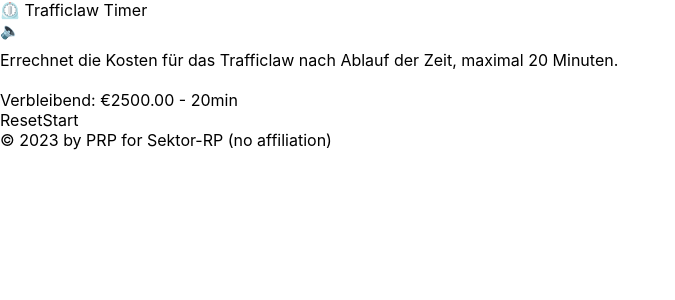
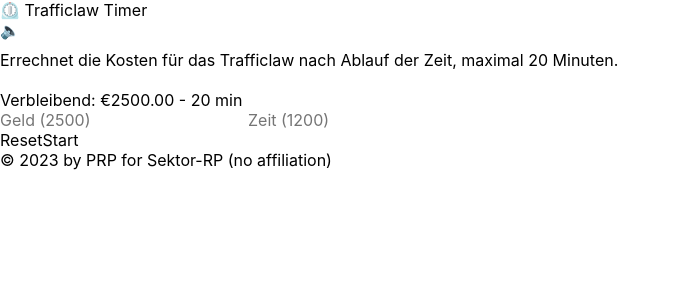
Before and after one commit to prpcodes/trafficlaw.lol, a React (Vite) app: page / in a window 1280 px wide. Shown: the top 300 px of the page, without its empty margins (0-675 px from the left). Built offline with nearby package versions, Linux system fonts and the light colour scheme.

Commit message:
fixed bugs

```diff
--- a/src/App.tsx
+++ b/src/App.tsx
@@ -1,10 +1,9 @@
 import { Buttons } from 'components/Buttons';
+import { Inputs } from 'components/Inputs';
 import { Checkbox } from 'components/Checkbox';
 import { Progress } from 'components/Progress';
 import { Remaining } from 'components/Remaining';
 import { useState, useEffect, useCallback } from 'react';
-
-const MONEY_PER_SECOND = 2.08;
 
 function App() {
   const [money, setMoney] = useState(2500);
@@ -25,15 +24,20 @@
 
   if (money <= 0 && playAlarm === true) {
     const audio = new Audio('/alarm.mp3');
-    audio.volume = 0.2;
+    audio.volume = 0.05;
     audio.play();
     setPlayAlarm(false);
   }
 
+  const stopTimer = useCallback(() => {
+    setIsRunning(false);
+  }, [setIsRunning]);
+
   useEffect(() => {
-    if (!isRunning || money <= 0 || time <= 0) return resetTimer();
+    if (!isRunning) return;
+    if (money <= 0 || time <= 0) return resetTimer();
     const update = () => {
-      setMoney((money) => money - MONEY_PER_SECOND);
+      setMoney((money) => money - money / time);
       setTime((time) => time - 1);
     };
 
@@ -57,8 +61,15 @@
           <Progress money={money} />
           {/* MONEY REMAINING */}
           <Remaining money={money} time={time} />
+          {/* Inputs */}
+          <Inputs isRunning={isRunning} setMoney={setMoney} setTime={setTime} />
           {/* Buttons */}
-          <Buttons resetTimer={resetTimer} startTimer={startTimer} />
+          <Buttons
+            isRunning={isRunning}
+            startTimer={startTimer}
+            stopTimer={stopTimer}
+            resetTimer={resetTimer}
+          />
         </div>
       </main>
       <footer>
--- a/src/components/Buttons.tsx
+++ b/src/components/Buttons.tsx
@@ -1,12 +1,32 @@
-function Buttons({ resetTimer, startTimer }: { resetTimer: () => void; startTimer: () => void }) {
+function Buttons({
+  isRunning,
+  startTimer,
+  stopTimer,
+  resetTimer,
+}: {
+  isRunning: boolean;
+  startTimer: () => void;
+  stopTimer: () => void;
+  resetTimer: () => void;
+}) {
   return (
-    <div className="justify-end mt-2 card-actions">
-      <button className="btn" onClick={resetTimer}>
-        Reset
-      </button>
-      <button className=" btn btn-primary" onClick={startTimer}>
-        Start
-      </button>
+    <div className="mt-2">
+      <div className="form-control">
+        <div className="input-group">
+          <button className="w-1/2 btn" onClick={resetTimer}>
+            Reset
+          </button>
+          {!isRunning ? (
+            <button className="w-1/2 btn btn-primary" onClick={startTimer}>
+              Start
+            </button>
+          ) : (
+            <button className="w-1/2 btn btn-primary" onClick={stopTimer}>
+              Stop
+            </button>
+          )}
+        </div>
+      </div>
     </div>
   );
 }
--- /dev/null
+++ b/src/components/Inputs.tsx
@@ -0,0 +1,40 @@
+import { Dispatch, SetStateAction } from 'react';
+
+function Inputs({
+  isRunning,
+  setTime,
+  setMoney,
+}: {
+  isRunning: boolean;
+  setTime: Dispatch<SetStateAction<number>>;
+  setMoney: Dispatch<SetStateAction<number>>;
+}) {
+  return (
+    <div className="mt-2">
+      <div className="form-control">
+        <div className="input-group">
+          <input
+            type="number"
+            placeholder="Geld (2500)"
+            className="w-1/2 input input-bordered"
+            onChange={(e) => {
+              setMoney(e.target.value as unknown as number);
+            }}
+            disabled={isRunning}
+          />
+          <input
+            type="number"
+            placeholder="Zeit (1200)"
+            className="w-1/2 input input-bordered"
+            onChange={(e) => {
+              setTime(e.target.value as unknown as number);
+            }}
+            disabled={isRunning}
+          />
+        </div>
+      </div>
+    </div>
+  );
+}
+
+export { Inputs };
--- a/src/components/Remaining.tsx
+++ b/src/components/Remaining.tsx
@@ -3,8 +3,8 @@
     <p>
       Verbleibend:{' '}
       <b>
-        €{money.toFixed(2)} - {Math.floor(time / 60)}
-      </b>
+        €{Number(money)?.toFixed(2) ?? 0} - {Math.floor(time / 60)}
+      </b>{' '}
       min
     </p>
   );
```
